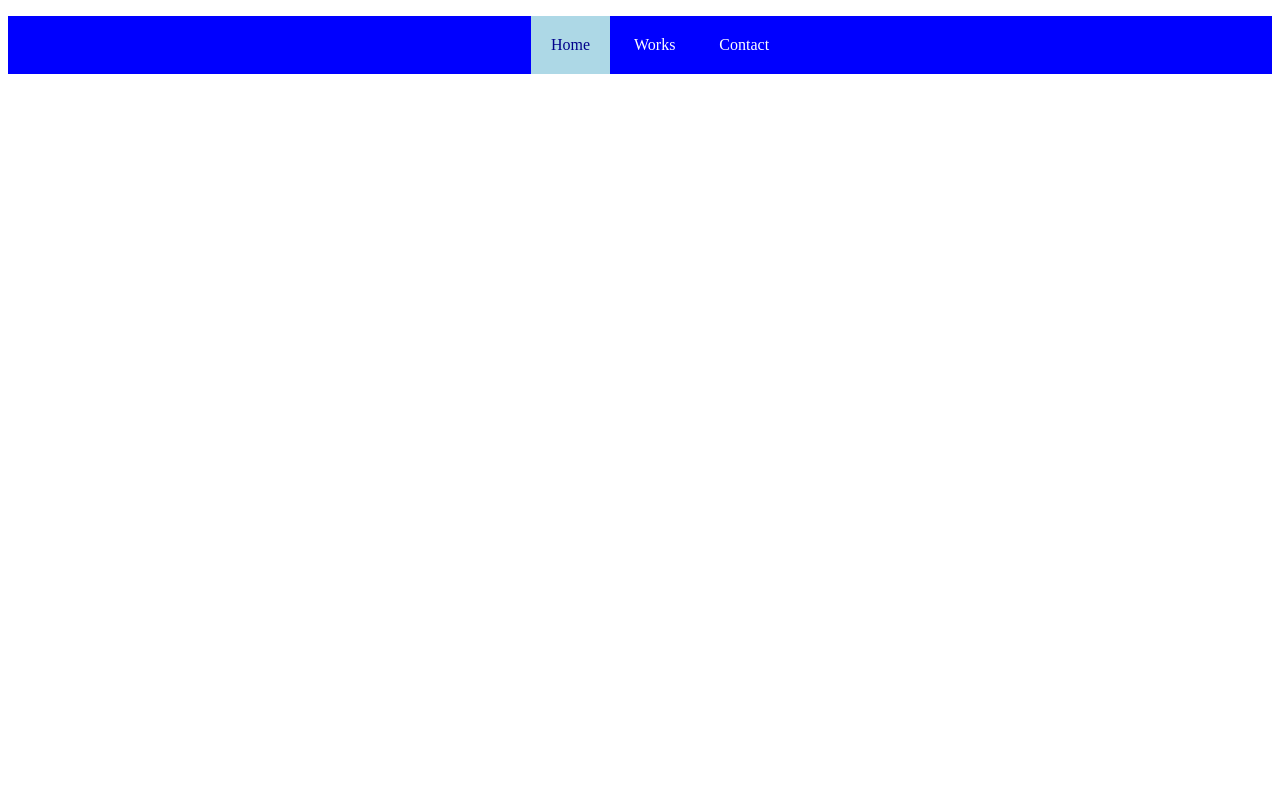
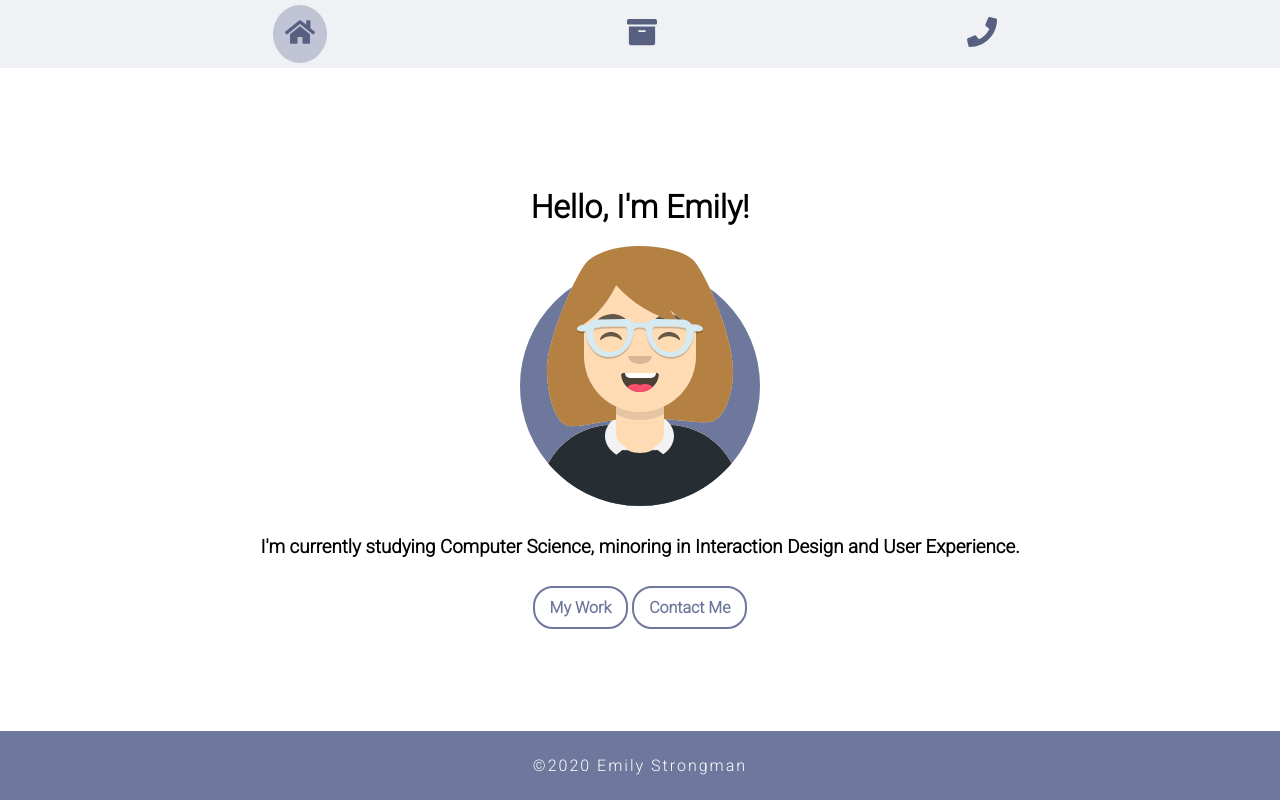
Before and after one commit to RemyStremy/portfolio_assignment, a plain HTML site: page index.html in a window 1280 px wide. Drawn offline with Linux system fonts and the light colour scheme.

Commit message:
Completed the index page

```diff
--- a/index.html
+++ b/index.html
@@ -1,51 +1,65 @@
 <!DOCTYPE html>
 <html lang="en">
+
 <head>
     <meta charset="UTF-8">
     <meta name="description" content="Assignment 1 - Website">
     <meta name="author" content="Emily Strongman N9698744">
     <meta name="viewport" content="width=device-width, initial-scale=1.0">
     <link rel="stylesheet" type="text/css" href="style.css">
+    <script src="https://kit.fontawesome.com/a076d05399.js"></script>
     <title>Emily's Website</title>
 </head>
+
 <body>
     <header>
-        <nav> <!--Navigation Bar-->
-            <ul>
-                <li><a href="index.html" class="active">Home</a></li>
-                <li><a href="works.html">Works</a></li>
-                <li><a href="contact.html">Contact</a></li>
+        <nav>
+            <!--Navigation Bar-->
+            <ul class="nav-links">
+                <li><a href="index.html" class="active">
+                        <img src="images/home-solid.svg" alt="Home">
+                    </a></li>
+                <li><a href="works.html">
+                        <img src="images/archive-solid.svg" alt="Work">
+                    </a></li>
+                <li><a href="contact.html">
+                        <img src="images/phone-solid.svg" alt="Contact">
+                    </a></li>
             </ul>
         </nav>
-        <h1> <!--Main Header-->
-
+    </header>
+    <main>
+        <!--Main Content of the Page-->
+        <h1>
+            <!--Main Header-->
+            Hello, I'm Emily!
         </h1>
 
-        <img> <!--Hero Image-->
+        <!--Hero Image-->
+        <img src="images/avataaars.svg" alt="Personal avatar">
 
-    </header>
-    <main> <!--Main Content of the Page-->
-        <article> <!--Put paragraphs, headings, images, and lists-->
-            <p>
+        <h3>I'm currently studying Computer Science, minoring in Interaction
+            Design and User Experience.</h3>
 
-            </p>
-
-
+        <article>
+            <!--Put paragraphs, headings, images, and lists-->
         </article>
         <aside>
-
         </aside>
         <section>
-
+            <div class="linking-buttons">
+                <a href="works.html">My Work</a>
+                <a href="contact.html">Contact Me</a>
+            </div>
         </section>
-
-        <div> <!--I think she prefers sections/articles over divs-->
-
+        <div>
+            <!--I think she prefers sections/articles over divs-->
         </div>
 
     </main>
     <footer>
-
+        <p>&#169;2020 Emily Strongman</p>
     </footer>
 </body>
+
 </html>
--- a/style.css
+++ b/style.css
@@ -1,8 +1,25 @@
+@import url('https://fonts.googleapis.com/css2?family=Roboto:wght@300&display=swap');
+
+*{
+    margin: 0px;
+    padding: 0px;
+    box-sizing: border-box;
+    font-family: 'Roboto', sans-serif;
+}
+
 /*Navigation Bar*/
 nav {
-    background-color: blue;
+    padding: 5px 0;
+    width: 100%;
+    min-height: 40px;
+    font-size: 15px;
+
+    background-color: #f0f1f5;
     text-align: center;
-    width: 100%;
+
+    display: flex;
+    justify-content: space-around;
+    align-items: center;
 }
 
 nav li {
@@ -11,17 +28,79 @@ nav {
 
 nav a {
     display: block;
-      padding: 20px;
+    padding: 10px;
     color: white;
     text-decoration: none;
 }
 
-  nav a:hover {
-      background-color: darkblue;
-      color: blue;
+.nav-links {
+    display: flex;
+    justify-content: space-around;
+    align-items: center;
+    width: 80%;
 }
 
-  nav .active {
-    background-color: lightblue;
-    color: darkblue;
+.nav-links a:hover {
+    background-color: #6e779c;
+    color: white;
 }
+
+.nav-links .active {
+    border: 2px solid #c0c4d4;
+    border-radius: 50%;
+    background-color: #c0c4d4;
+
+}
+
+nav img {
+    height: 2em;
+    width: 2em;
+}
+
+/*Home Image*/
+main img {
+    display: block;
+    height: auto;
+    margin-left: auto;
+    margin-right: auto;
+    max-width: 50%;
+}
+
+h1 {
+    padding-top: 120px;
+    text-align: center;
+    font-weight: 600;
+}
+
+h3 {
+    padding-top: 30px;
+    text-align: center;
+}
+
+.linking-buttons {
+    margin-top: 40px;
+    text-align: center;
+}
+
+.linking-buttons a {
+    padding: 10px 15px;
+    border: 2px solid #6e779c;
+    border-radius: 20px;
+    text-decoration: none;
+    color: #6e779c;
+    background-color: white;
+    font-weight: bold;
+}
+
+footer {
+    position: fixed;
+    left: 0;
+    bottom: 0;
+    width: 100%;
+    padding: 25px;
+    background-color: #6e779c;
+    color: white;
+    text-align: center;
+    font-weight: 300;
+    letter-spacing: 2px;
+  }
```
Also changed, not shown: contact.html (+14 -18 lines), works.html (+14 -18 lines), fonts/Raleway/OFL.txt (added), fonts/Raleway/README.txt (added), images/archive-solid.svg (added), images/avataaars.svg (added), images/emile-perron-xrVDYZRGdw4-unsplash.jpg (added), images/home-solid.svg (added), images/phone-solid.svg (added). Lines whose indentation alone changed are shown as unchanged.
